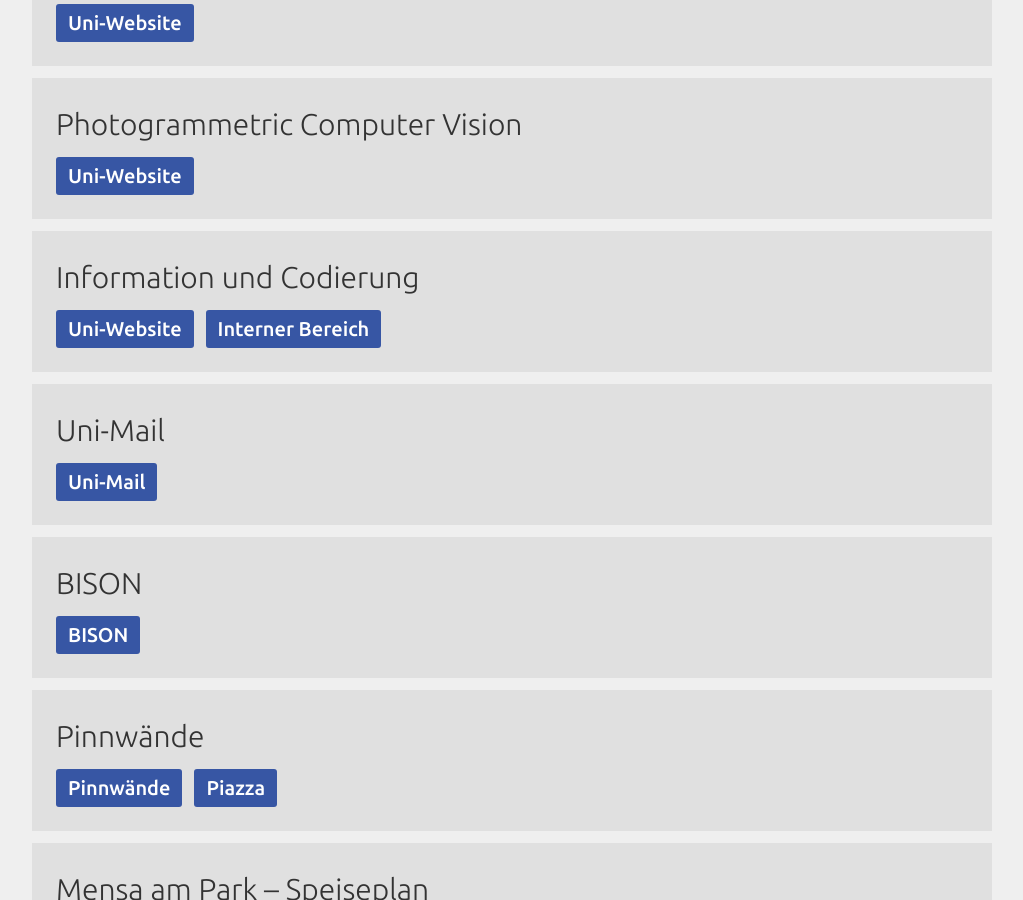
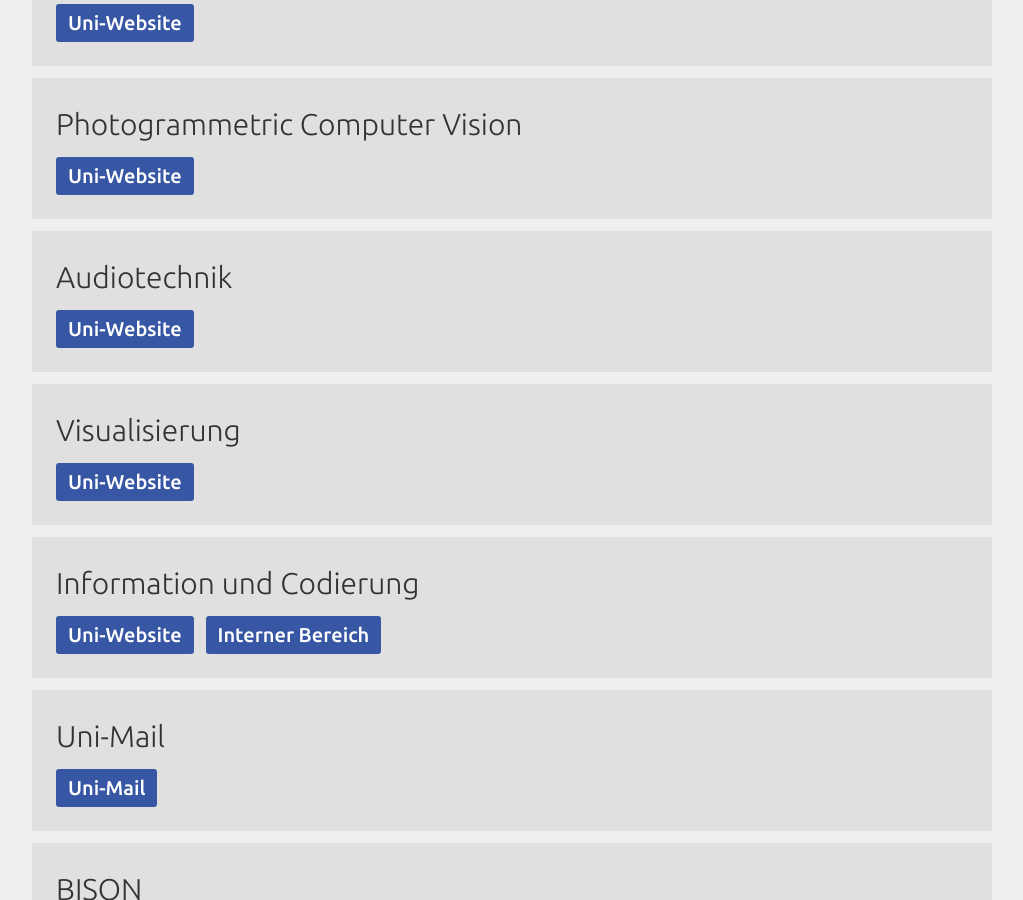
Before and after one commit to kleinfreund/hyperlink.cool, a Jekyll site: the page built from index.html, in a window 1280 px wide and 900 px high, scrolled down 3514 px. Shown: the whole window, without its empty margins (128-1151 px from the left). Built offline with Jekyll 4.4.1, drawn with Linux system fonts in a browser that asks for light colours; some of the changed lines change nothing that is shown.

Commit message:
Add data: 6th semester courses

```diff
--- a/_data/records.json
+++ b/_data/records.json
@@ -323,6 +323,34 @@
             }
         ]
     },
+    "at": {
+        "key": "at",
+        "title": "Audiotechnik",
+        "abbr": "AT",
+        "keywords": ["6. Semester"],
+        "persons": ["Günther Schatter", "Harms Achtergarde"],
+        "links": [
+            {
+                "title": "Uni-Website",
+                "key": "at",
+                "url": "https://www.uni-weimar.de/?id=19944"
+            }
+        ]
+    },
+    "vis": {
+        "key": "vis",
+        "title": "Visualisierung",
+        "abbr": "Vis",
+        "keywords": ["6. Semester"],
+        "persons": ["Bernd Fröhlich", "Patrick Riehmann", "Carl-Feofan Matthes"],
+        "links": [
+            {
+                "title": "Uni-Website",
+                "key": "vis",
+                "url": "https://www.uni-weimar.de/de/medien/professuren/vr/teaching/ss-2017/course-visualization/"
+            }
+        ]
+    },
     "ic": {
         "key": "ic",
         "title": "Information und Codierung",
```
